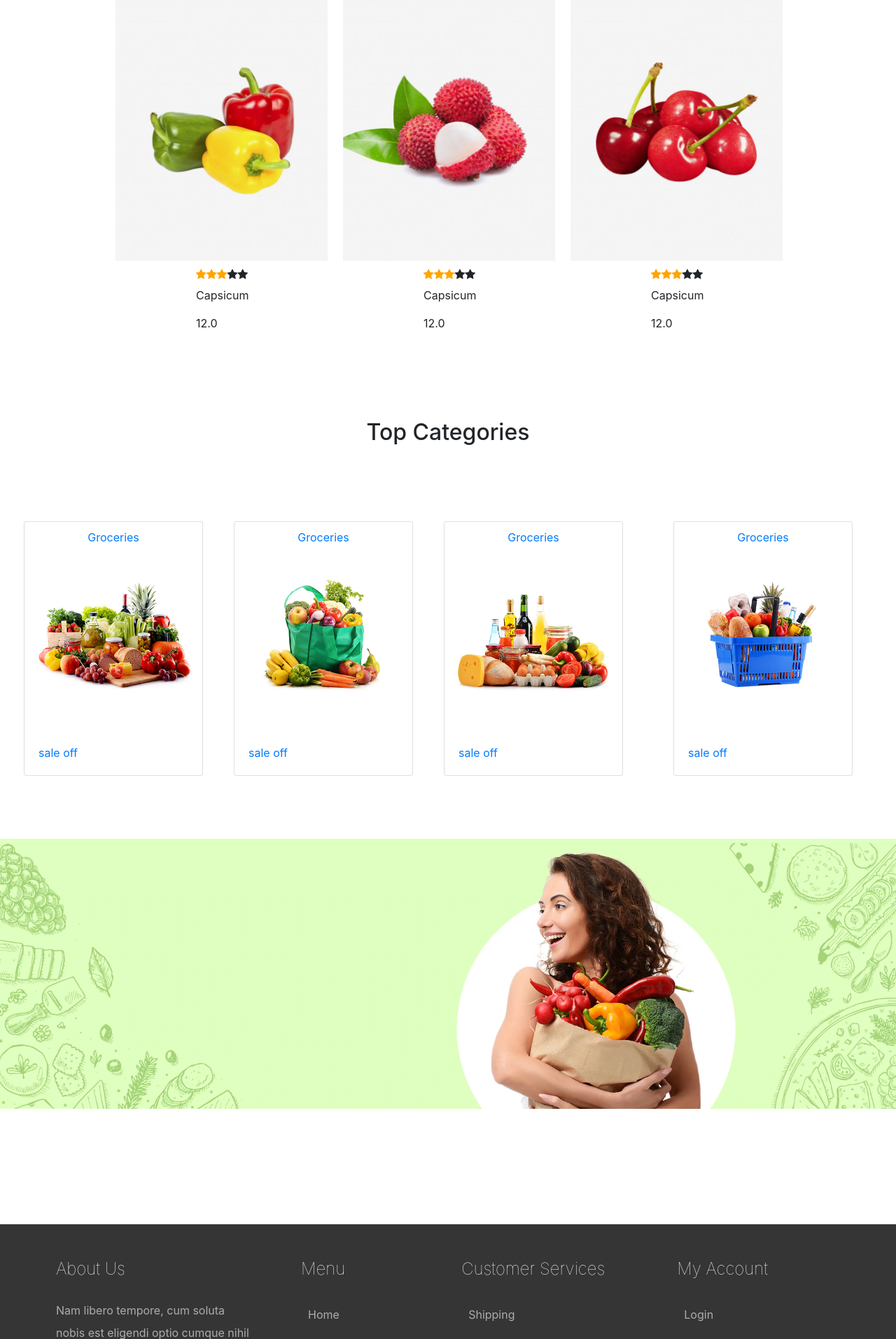
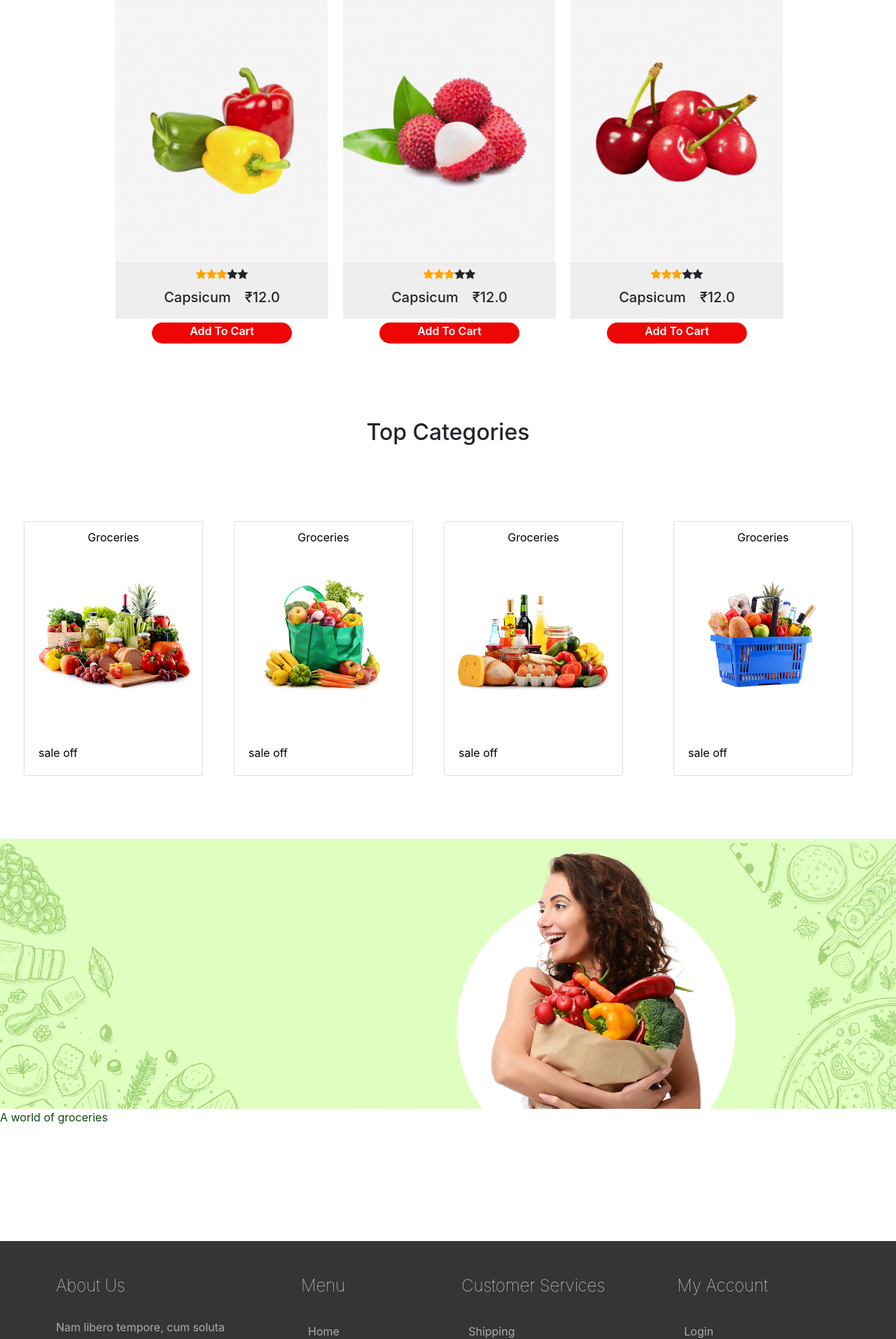
Before and after one commit to ADARSHKM123/edex, a Node server app: template views/index.hbs in a window 1280 px wide. Shown: the part 1384-3298 px from the top of the page at 70% size. Run offline with Node 20, Linux system fonts and the light colour scheme; the template is opened without the code that fills it, so the values that code supplies are empty; some libraries are stand-ins or nearby versions.

Commit message:
Getting cart as per each user by modeling data,viewcontroller created,index ui changes for cards and about to make a product page

```diff
--- a/app.js
+++ b/app.js
@@ -13,6 +13,7 @@ const productRoutes = require('./routes/productRoutes');
 const usersRouter = require('./routes/userRoutes');
 const addToCartRouter = require('./routes/addToCartRouter');
 const adminRouter = require('./routes/adminRouter');
+const userCartRouter = require('./routes/userCartRouter');
 const { error } = require('console');
 
 
@@ -60,6 +61,7 @@ app.use('/', productRoutes);
 app.use('/api/v1/users', usersRouter);
 app.use('/api/v1/cart', addToCartRouter);
 app.use('/api/v1/admin', adminRouter);
+app.use('/api/v1/mycart', userCartRouter);
 
 // app.all('*',(req,res,next)=>{
 
--- a/public/stylesheets/style.css
+++ b/public/stylesheets/style.css
@@ -497,9 +497,14 @@ footer ul li{
 
 }
 .card-container p{
+  color: #000;
   margin: 0 auto;
   padding-top: 10px;
 }
+.anchor:hover{
+  text-decoration: none;
+}
+
 .cards-show h2{
   display: flex;
   align-items: center;
@@ -525,6 +530,9 @@ footer ul li{
   height: 375px;
 
 }
+.card-text:hover{
+  text-decoration: none;
+}
 .data{
   width: 304px;
   height: 45px;
@@ -542,8 +550,40 @@ padding-top: 10px;
 }
 .desc{
   padding-top: 10px;
-  /* margin: 0 auto; */
-  padding-left: 115px;
+  display: flex;
+  gap: 20px;
+ align-content: center;
+ justify-content: center;
+ background-color: #eeeeee;
+}
+.desc p{
+  font-size: 20px;
+  font-weight: 500;
+}
+.data{
+  background-color: #eeeeee;
+}
+.addto-cart{
+  border-radius: 20px;
+  width: 200px;
+  height:30px;
+  background-color: #ee0606;
+  color: #ffffff;
+  display: flex;
+  justify-content: center;
+  align-content: center;
+  margin: 0 auto;
+  margin-top: 5px;
+}
+.addto-cart:hover{
+  background-color: #f35151;
+  color: #ffffff;
+}
+.addToCart-link:hover{
+  text-decoration: none;
+}
+.addto-cart p{
+  font-weight: 600;
 }
 
 
@@ -559,6 +599,13 @@ padding-bottom: 65px;
   height: auto;
 }
 
+.banner::after{
+  content: 'A world of groceries';
+  position: relative;
+  color: #104911;
+  top: 0;
+  right: 0;
+}
 
 
 /* //Login */
--- a/routes/addToCartRouter.js
+++ b/routes/addToCartRouter.js
@@ -16,8 +16,12 @@ router
 .route('/:id')
 .get(addToCartController.getCart)
 
+
 router.route('/deleteCart/:id')
 .delete(addToCartController.deleteItem)
 
 
+router.route('/mycart')
+.get(addToCartController.getMyCart)
+
 module.exports = router
--- a/views/index.hbs
+++ b/views/index.hbs
@@ -54,11 +54,13 @@
 <h2>Best Sellers</h2>
 <div class="container-card">
    <div class="outer">
+     <a href="">
      <div class="img-box">
       <div class="card-img">
         <img src="images/01-02-287x373.jpg" class="card-imgs" alt="">
       </div>
      </div>
+     </a>
      <div class="data">
         <div class="icons">
         <span class="fa fa-star checked"></span>
@@ -69,17 +71,22 @@
       </div>
       <div class="desc">
         <p>Capsicum</p>
-        <p>12.0</p>
+        <p><span>&#8377;</span>12.0</p>
       </div>
+      <a href="" class="addToCart-link">
+      <div class="addto-cart"><p>Add To Cart</p></div>
+      </a>
        </div>
    </div>
 
    <div class="outer">
+     <a href="">
      <div class="img-box">
       <div class="card-img">
         <img src="images/12-02-287x373.jpg" class="card-imgs" alt="">
       </div>
      </div>
+     </a>
      <div class="data">
         <div class="icons">
         <span class="fa fa-star checked"></span>
@@ -90,17 +97,22 @@
       </div>
       <div class="desc">
         <p>Capsicum</p>
-        <p>12.0</p>
+        <p><span>&#8377;</span>12.0</p>
       </div>
+      <a href="" class="addToCart-link">
+      <div class="addto-cart"><p>Add To Cart</p></div>
+      </a>
        </div>
    </div>
 
     <div class="outer">
+    <a href="">
      <div class="img-box">
       <div class="card-img">
         <img src="images/05-02-287x373.jpg" class="card-imgs" alt="">
       </div>
      </div>
+     </a>
      <div class="data">
         <div class="icons">
         <span class="fa fa-star checked"></span>
@@ -111,8 +123,11 @@
       </div>
       <div class="desc">
         <p>Capsicum</p>
-        <p>12.0</p>
+        <p><span>&#8377;</span>12.0</p>
       </div>
+      <a href="" class="addToCart-link">
+      <div class="addto-cart"><p>Add To Cart</p></div>
+      </a>
        </div>
    </div>
 
@@ -123,7 +138,7 @@
 {{!-- Categories --}}
   <h2>Top Categories</h2>
 <div class="card-container">
-  <a href="">
+  <a class="anchor" href="">
 <div class="card" style="width: 16rem;">
     <p class="card-text">Groceries</p>
   <img class="card-img-top" src="images/Grocery.jpg" alt="Card image cap">
@@ -133,7 +148,7 @@
 </div>
 </a>
 
- <a href="">
+ <a class="anchor" href="">
 <div class="card" style="width: 16rem;">
     <p class="card-text">Groceries</p>
   <img class="card-img-top" src="images/Nutrition.jpg" alt="Card image cap">
@@ -143,7 +158,7 @@
 </div>
 </a>
 
- <a href="">
+ <a class="anchor" href="">
 <div class="card" style="width: 16rem;">
     <p class="card-text">Groceries</p>
   <img class="card-img-top" src="images/Drinks.jpg" alt="Card image cap">
@@ -153,7 +168,7 @@
 </div>
 </a>
 
- <a href="">
+ <a class="anchor" href="">
 <div class="card" style="width: 16rem;">
     <p class="card-text">Groceries</p>
   <img class="card-img-top" src="images/Fruits.jpg" alt="Card image cap">
@@ -166,7 +181,7 @@
 </div>
 </section>
 
-<section>
+<section class="banner-tag">
   <div class="banner">
     <img src="images/banner.png" class="banner-1_img" alt="">
   </div>
--- a/views/layout/layout.hbs
+++ b/views/layout/layout.hbs
@@ -146,7 +146,7 @@
 				</ul>
 			</div>
 				<div class="copy-right">
-				<p> &copy; 2016 Big store. All Rights Reserved | Design by <a>Adarsh</a></p>
+				<p> &copy; 2016 Big store. All Rights Reserved | Designed by <a>Adarsh</a></p>
 			   </div>
 	</div>
 </footer>
--- /dev/null
+++ b/views/product.hbs
@@ -0,0 +1 @@
+<h1>Product page</h1>
```
Also changed, not shown: Controllers/addToCartController.js (+20 -8 lines), Controllers/productController.js.js (+8 -8 lines), Controllers/viewController.js (added, +8 -0 lines), Models/cartItemsModel.js (+14 -7 lines), Models/cartModel.js (added, +47 -0 lines), Models/userModel.js (+27 -1 lines), routes/userCartRouter.js (added, +14 -0 lines).
